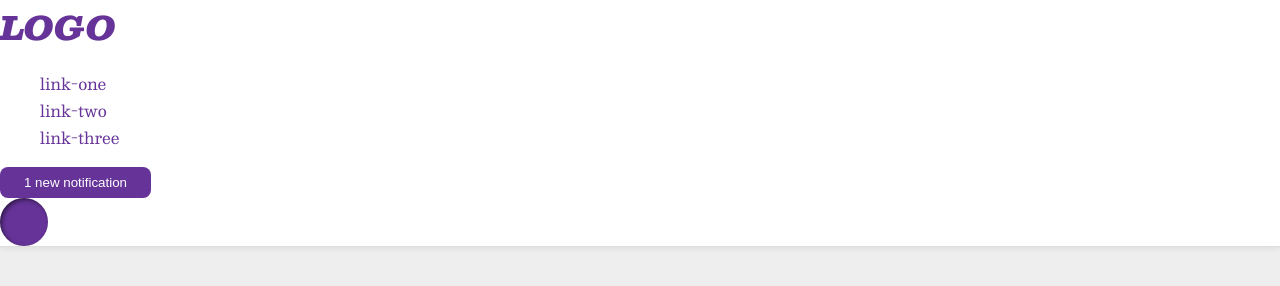
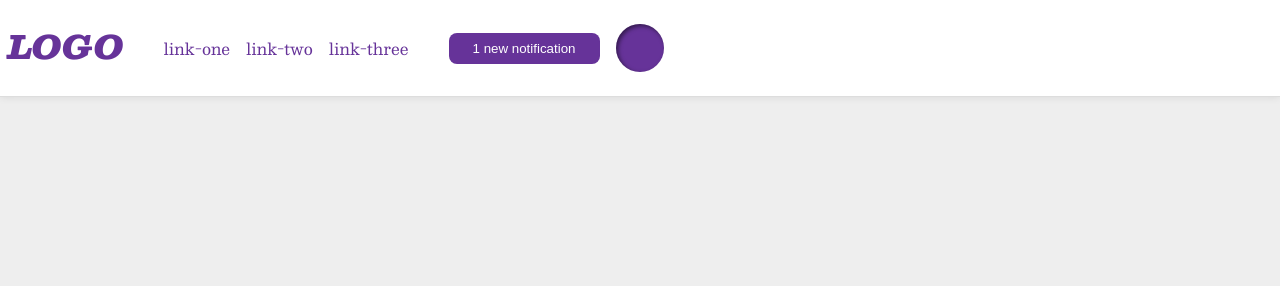
Before and after one commit to tyler7r/03-flex-header2, a plain HTML site: page index.html in a window 1280 px wide. Drawn offline with nearby package versions, Linux system fonts and the light colour scheme.

Commit message:
Add classes for items on left and right of bar

```diff
--- a/index.html
+++ b/index.html
@@ -9,6 +9,7 @@
   </head>
   <body>
     <div class="header">
+        <div class="left-side">
             <div class="logo">
                 LOGO
         </div>
@@ -17,10 +18,15 @@
                 <li><a href="google.com">link-two</a></li>
                 <li><a href="google.com">link-three</a></li>
             </ul>
-      <button class="notifications">
+        </div>
+        <div class="right-side">
+            <ul class="purple-buttons">
+                <li><button class="notifications">
                     1 new notification
-      </button>
-      <div class="profile-image"></div>
+                </button></li>
+                <li><div class="profile-image"></div></li>
+            </ul>
+        </div>
     </div>
   </body>
 </html>
--- a/style.css
+++ b/style.css
@@ -12,6 +12,10 @@ body {
   background: white;
   border-bottom: 1px solid #ddd;
   box-shadow: 0 0 8px rgba(0,0,0,.1);
+  display: flex;
+  align-items: center;
+  padding: 8px;
+
 }
 
 .profile-image {
@@ -45,4 +49,15 @@ a {
 
 ul {
   list-style-type: none;
+  display: flex;
+  gap: 16px;
+  align-items: center;
+  justify-content: space-between;
 }
+.left-side, .right-side {
+    display: flex;
+    justify-content: space-between;
+}
+.header.purple-buttons {
+    justify-content: flex-end;
+}
```
Lines whose indentation alone changed are shown as unchanged.
